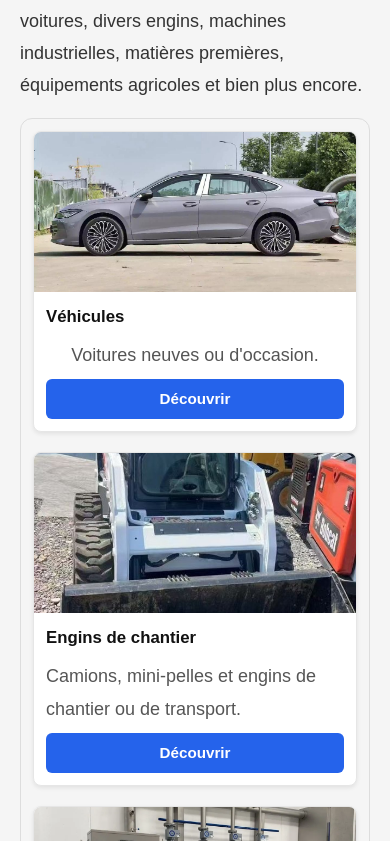
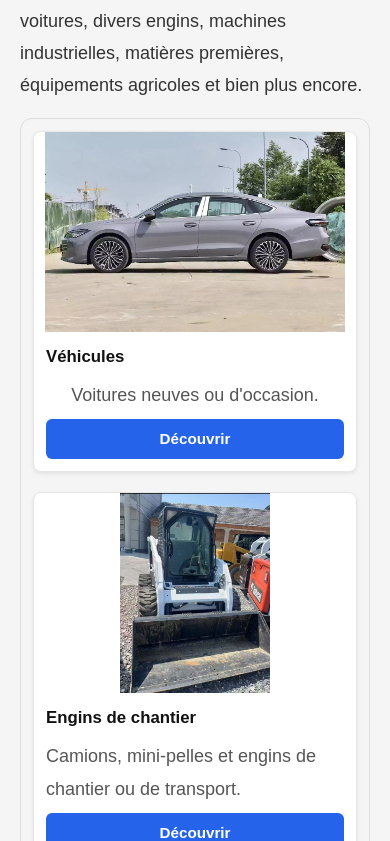
Before and after one commit to chawkiii/tahboub, a Next.js app: page / in a window 390 px wide. Shown: the part 983-1824 px from the top of the page. Built offline with nearby package versions, Linux system fonts and the light colour scheme.

Commit message:
mobile img test1

```diff
--- a/src/components/ui/CategoryCardRotating.js
+++ b/src/components/ui/CategoryCardRotating.js
@@ -3,6 +3,7 @@
 
 import { useState, useEffect } from "react";
 import { productImages } from "@/data/products";
+import Image from "next/image";
 
 export default function CategoryCardRotating({
   title,
@@ -42,7 +43,6 @@ export default function CategoryCardRotating({
   if (!images.length) {
     return (
       <li className="product-card">
-
         <div className="card-image" />
         <div className="card-body">
           <h3 className="card-title">{title}</h3>
@@ -51,26 +51,28 @@ export default function CategoryCardRotating({
             <span className="card-button">Découvrir</span>
           </a>
         </div>
-
       </li>
     );
   }
 
   return (
     <li className="product-card">
-
       <div className="card-image">
         {images.map((src, i) => (
           <div
             key={src}
             className={`card-img ${i === current ? "active" : ""}`}
-              style={{
-                backgroundImage: `url(${src})`,
-                backgroundSize: "cover",
-                backgroundPosition: "center",
-              }}
             aria-hidden={i === current ? "false" : "true"}
+          >
+            <Image
+              src={src}
+              alt={title}
+              fill
+              style={{ objectFit: "contain" }} // ✅ garde toute l’image visible
+              sizes="(max-width: 600px) 100vw, 300px"
+              priority={i === current} // charge plus vite l’image visible
             />
+          </div>
         ))}
       </div>
 
@@ -81,7 +83,6 @@ export default function CategoryCardRotating({
           <span className="card-button">Découvrir</span>
         </a>
       </div>
-
     </li>
   );
 }
--- a/src/styles/cards.css
+++ b/src/styles/cards.css
@@ -126,8 +126,8 @@
 .product-card .card-image {
   position: relative;
   width: 100%;
-  height: 160px;
-  background: #f0f0f0;
+  height: 200px;
+  background: none;
   overflow: hidden;
 }
 
```
Lines whose indentation alone changed are shown as unchanged.
